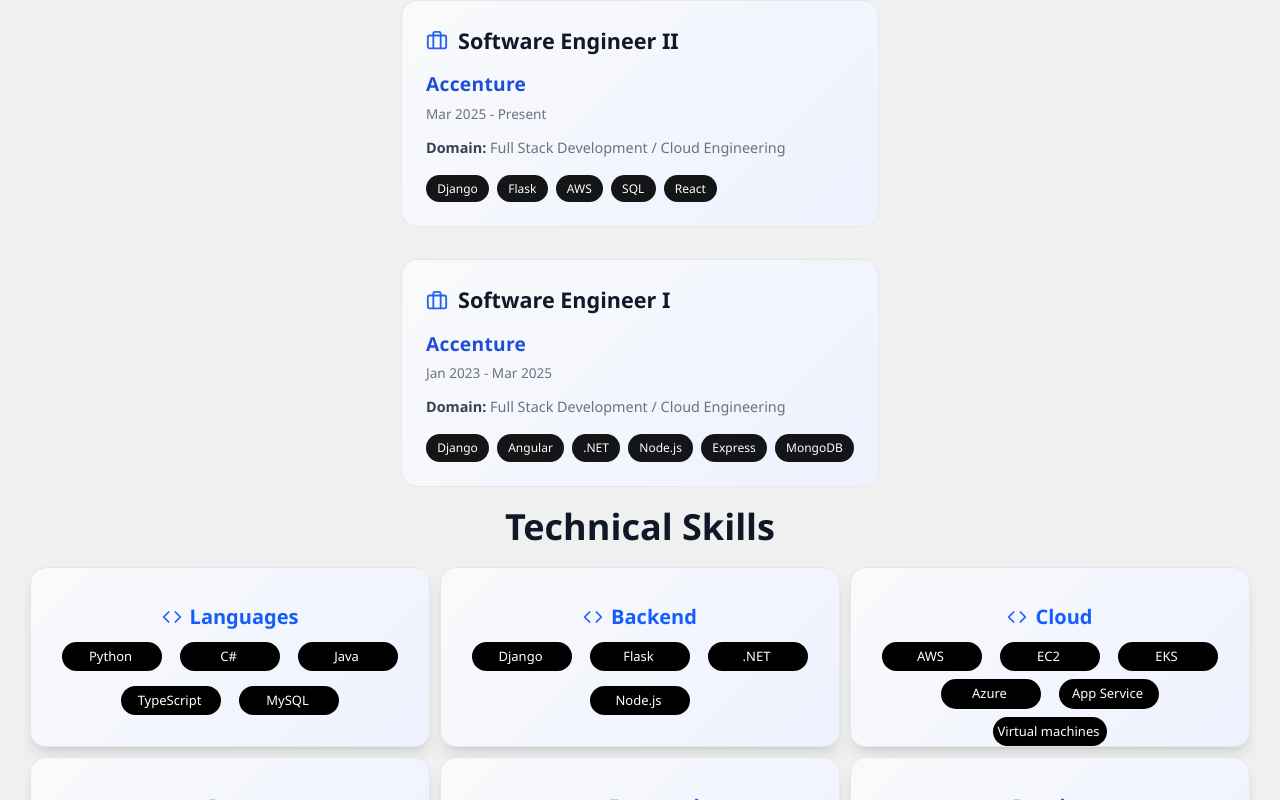
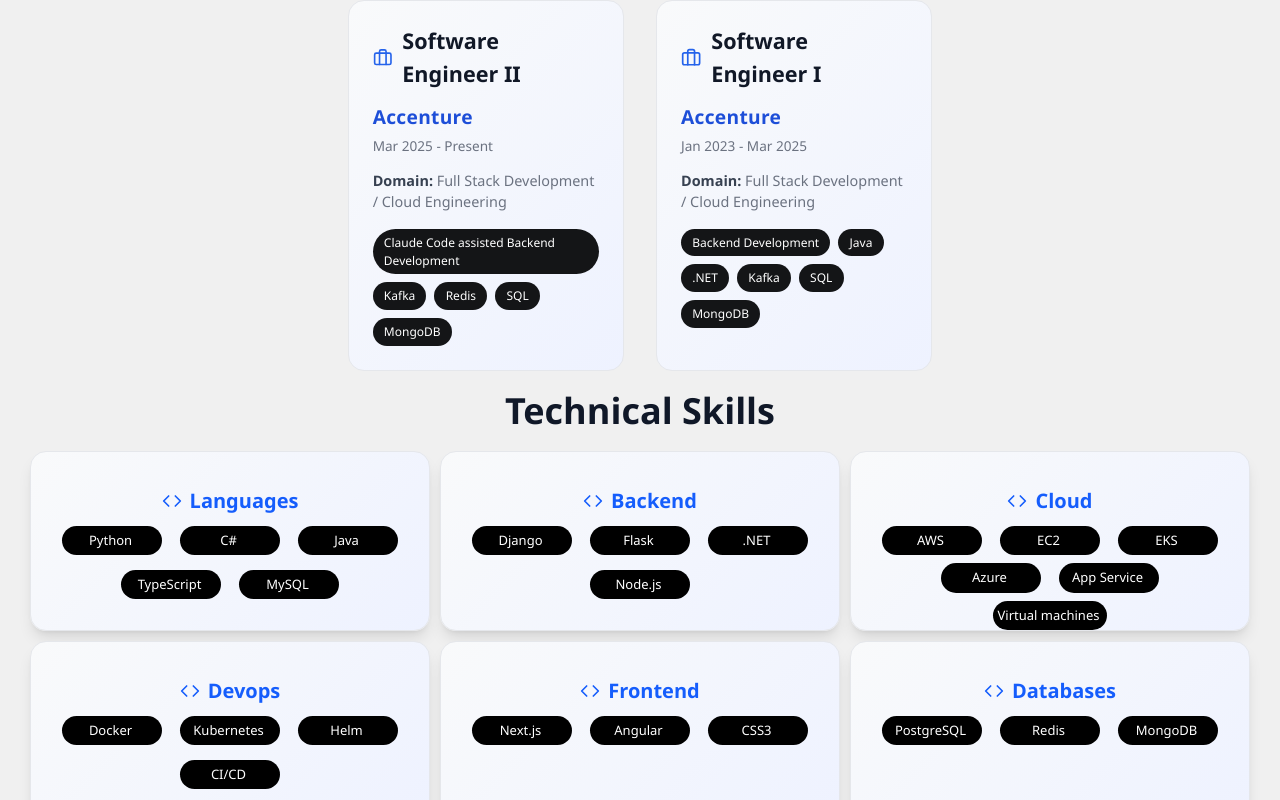
Before and after one commit to gaurang557/portfolio, a React (Vite) app: page / in a window 1280 px wide. Shown: the part 1405-2205 px from the top of the page. Built offline with nearby package versions, Linux system fonts and the light colour scheme.

Commit message:
experience and Projects update

```diff
--- a/src/components/Experience.jsx
+++ b/src/components/Experience.jsx
@@ -9,14 +9,14 @@
       company: 'Accenture',
       duration: 'Mar 2025 - Present',
       domain: 'Full Stack Development / Cloud Engineering',
-      techStack: ['Django', 'Flask', 'AWS', 'SQL', 'React']
+      techStack: ['Claude Code assisted Backend Development', 'Kafka', 'Redis', 'SQL', 'MongoDB']
     },
     {
       title: 'Software Engineer I',
       company: 'Accenture',
       duration: 'Jan 2023 - Mar 2025',
       domain: 'Full Stack Development / Cloud Engineering',
-      techStack: ['Django', 'Angular', '.NET', 'Node.js', 'Express', 'MongoDB']
+      techStack: ['Backend Development', 'Java', '.NET', 'Kafka', 'SQL', 'MongoDB']
     }
   ];
 
--- a/src/components/Projects.jsx
+++ b/src/components/Projects.jsx
@@ -21,7 +21,7 @@
       from Google Analytics and provides endpoints for the dashboard to consume.",
       technologies: ['.NET', 'google analytics','redis'],
       githubUrl: 'https://github.com/gaurang557/analyticsapi',
-      liveUrl: 'https://analyticsapi-6qg1.onrender.com/swagger',
+      liveUrl: '',
       diagram: ''
     },
       {
```
